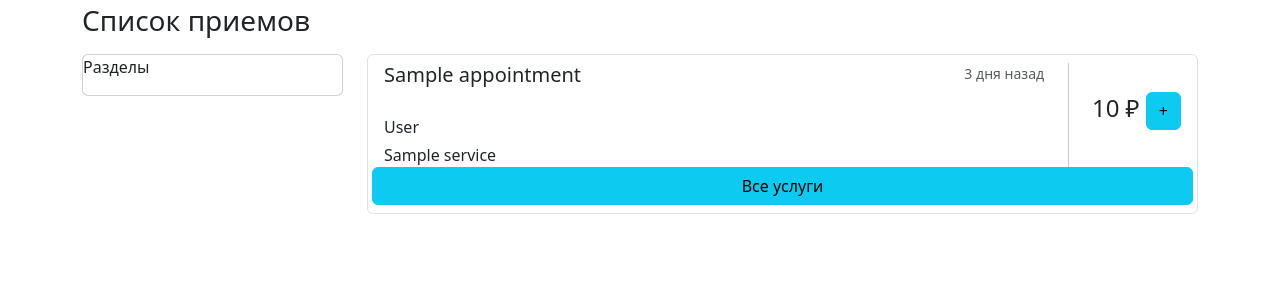
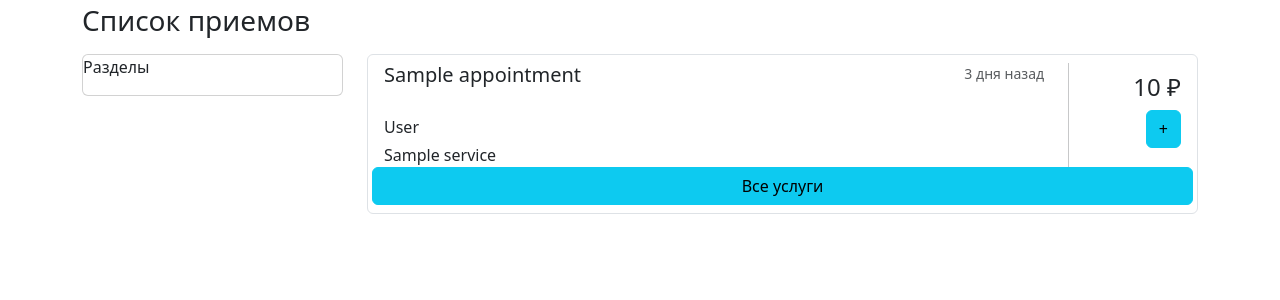
Before and after one commit to AlexandrBxbrxv/Medical_Diagnostics, a Django app: page /services/appointment/list/ in a window 1280 px wide. Shown: the part 56-356 px from the top of the page. Run offline with Django 4.2, Linux system fonts and the light colour scheme; tables that the repository leaves empty hold one stand-in row (values such as "Sample post").

Commit message:
+ кнопка добавления в корзину

```diff
--- a/services/templates/services/appointment_list.html
+++ b/services/templates/services/appointment_list.html
@@ -38,7 +38,8 @@
                 <div class="vr"></div>
 
                 <div class="ms-3">
-                  <h4>{{ object.services_appointment.first.price }} ₽ <a href="#" class="btn btn-info">+</a></h4>
+                  <h4>{{ object.services_appointment.first.price }} ₽</h4>
+                    <h4><button onclick="add_to_cart({{ object.pk }})" class="btn btn-info">+</button></h4>
                 </div>
               </div>
             </div>
@@ -53,4 +54,12 @@
 
   </div>
 </div>
+
+<script>
+  function add_to_cart(id) {
+        fetch("{% url 'users:add_to_cart' %}?type=appointment&id="+id, {method: 'GET',}).then(response => {
+        });
+    }
+</script>
+
 {% endblock %}
```
